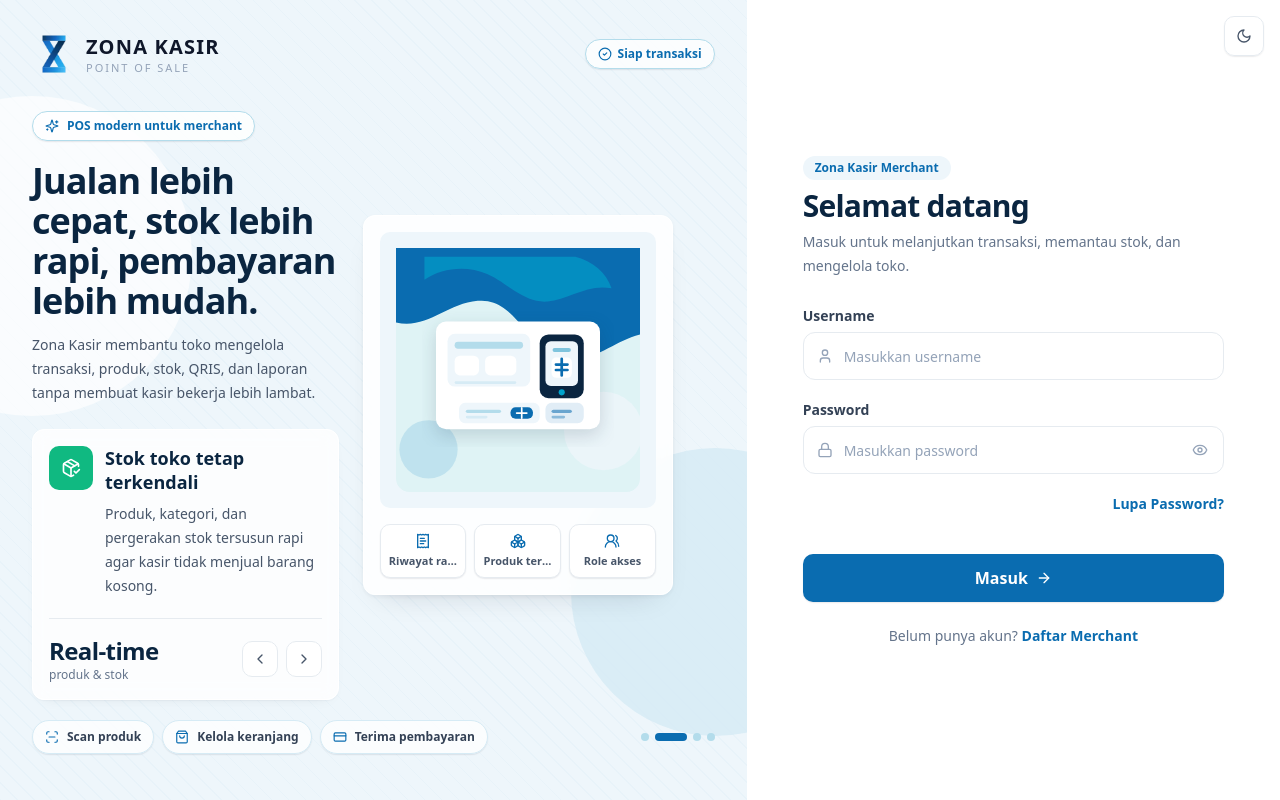
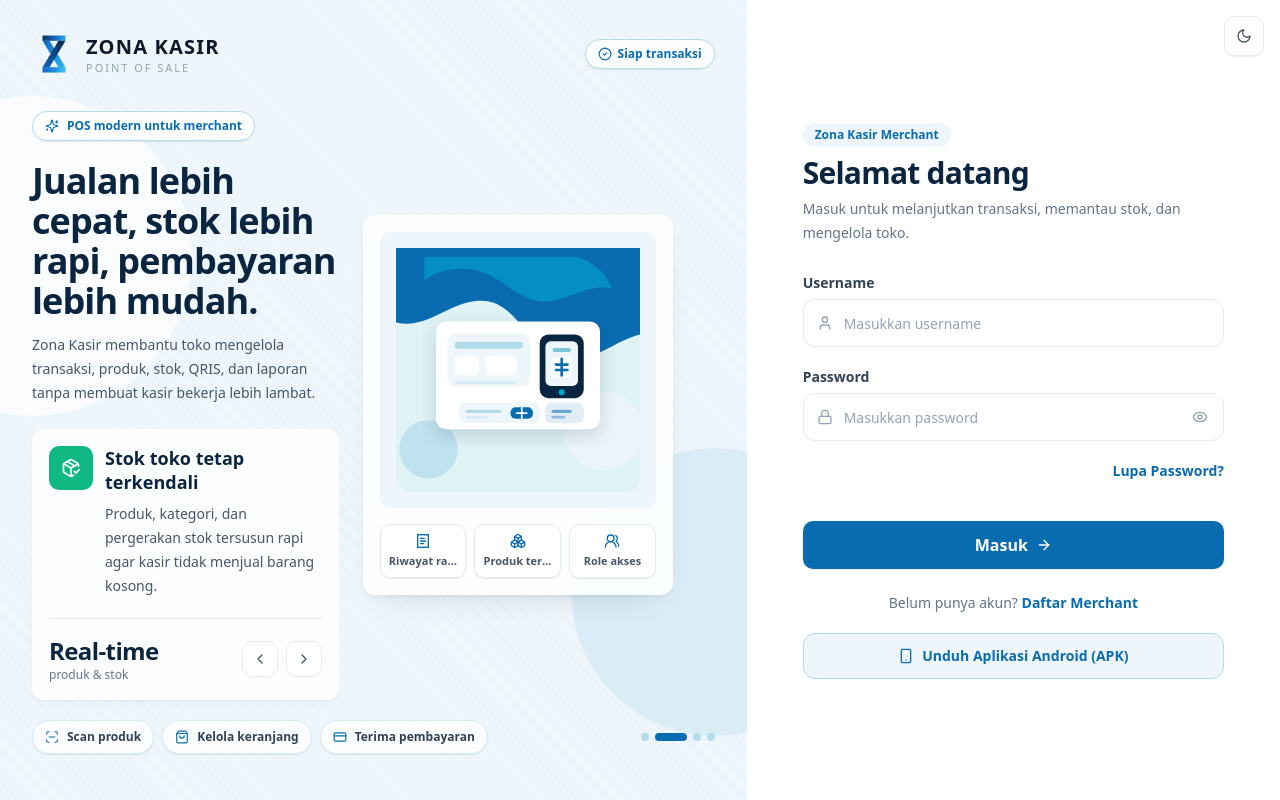
Before and after one commit to mrafiisaansori/zkfe, a Next.js app: page /login in a window 1280 px wide. Built offline with nearby package versions, Linux system fonts and the light colour scheme; no server answers.

Commit message:
Update penyesuaian apk

```diff
--- a/src/app/login/page.tsx
+++ b/src/app/login/page.tsx
@@ -2,7 +2,7 @@
 import { useRef, useState } from 'react';
 import Link from 'next/link';
 import { useForm } from 'react-hook-form';
-import { ArrowRight, Eye, EyeOff, Lock, User } from 'lucide-react';
+import { ArrowRight, Eye, EyeOff, Lock, Smartphone, User } from 'lucide-react';
 import toast from 'react-hot-toast';
 import { AuthLoadingOverlay, AuthShell } from '@/components/auth/AuthShell';
 import { Button, Turnstile, isTurnstileEnabled, type TurnstileHandle } from '@/components/ui';
@@ -101,6 +101,15 @@ export default function LoginPage() {
             Daftar Merchant
           </Link>
         </p>
+
+        <a
+          href="/zona-kasir.apk"
+          download
+          className="mt-5 flex w-full items-center justify-center gap-2 rounded-2xl border border-brand-200 bg-brand-50 px-4 py-3 text-sm font-semibold text-primary transition-colors hover:bg-brand-100"
+        >
+          <Smartphone className="h-4 w-4" />
+          Unduh Aplikasi Android (APK)
+        </a>
       </div>
     </AuthShell>
   );
```
Also changed, not shown: 2 other files (tests, documents, lock files or other folders).
